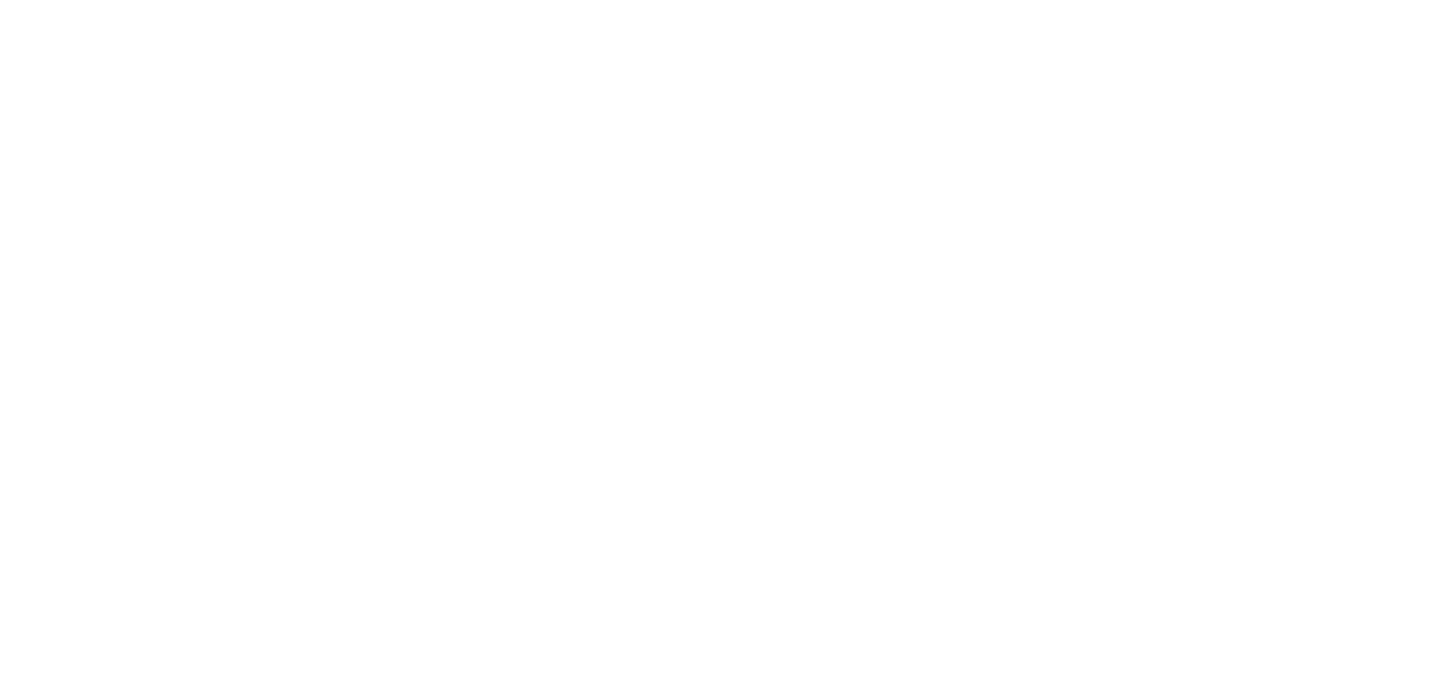
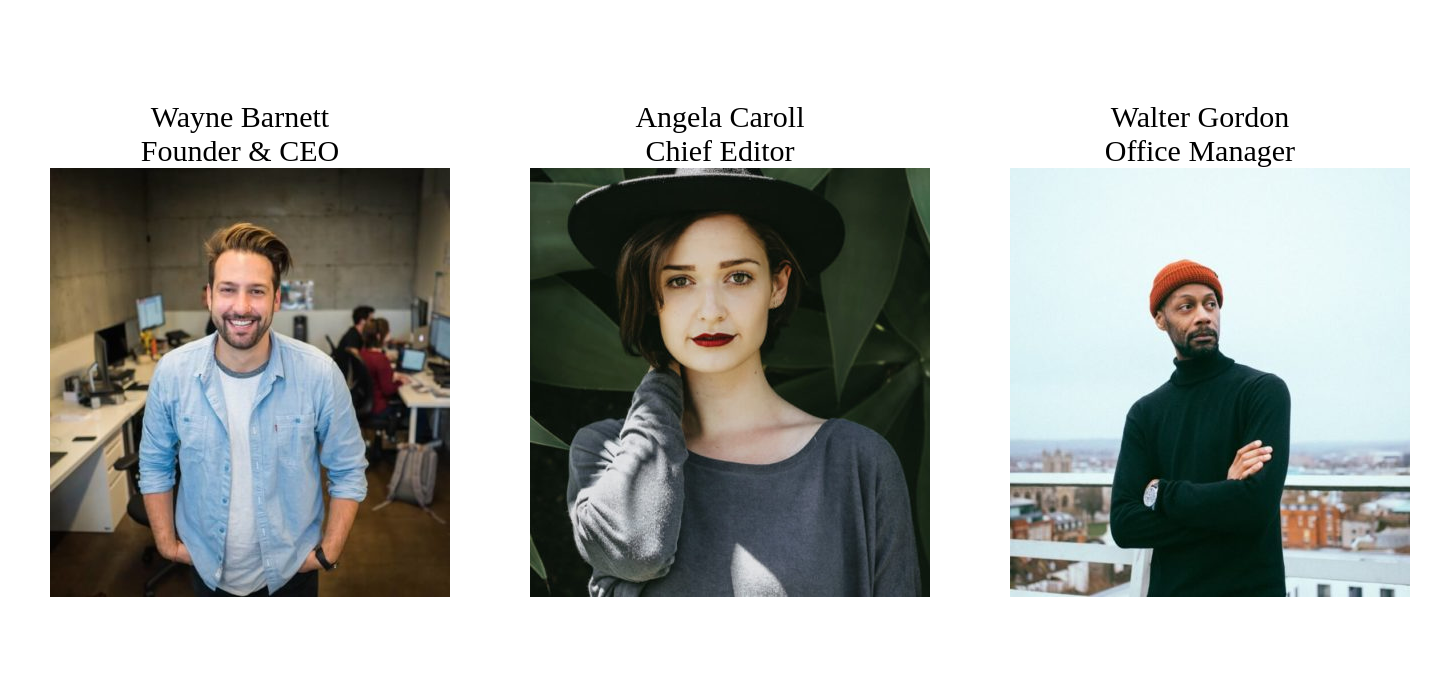
Before and after one commit to simonecarcagni/js-our-team, a plain HTML site: page index.html in a window 1280 px wide. Shown: the top 697 px of the page, 1440 px wide, since content can reach past the window. Drawn offline with Linux system fonts and the light colour scheme.

Commit message:
Lavoro Terminato

```diff
--- a/css/style.css
+++ b/css/style.css
@@ -0,0 +1,26 @@
+*{
+    margin: 0;
+    padding: 0;
+    box-sizing: border-box;
+}
+
+#container{
+    width: 1440px;
+    height: 800px;
+    margin: auto;
+    padding: 50px 0px;
+}
+
+.card{
+    height: 500px;
+    width: calc(100% / 3 - 100px);
+    margin: 50px;
+    font-size: 30px;
+    text-align: center;
+}
+
+.d-flex{
+    display: flex;
+    flex-wrap: wrap;
+
+}
--- a/index.html
+++ b/index.html
@@ -9,7 +9,9 @@
 </head>
 <body>
     <main>
-        <div id="container"></div>
+        <div id="container" class="d-flex">
+
+        </div>
     </main>
 
     <script src="js/main.js"></script>
--- a/js/main.js
+++ b/js/main.js
@@ -1,41 +1,16 @@
 containerDom = document.getElementById('container');
 
+let teamInformation = {
+    name : ["Wayne Barnett", "Angela Caroll", "Walter Gordon", "Angela Lopez", "Scott Estrada", "Barbara Ramos"],
+    role: ["Founder & CEO", "Chief Editor", "Office Manager", "Social Media Manager", "Developer", "Graphic Designer"],
+    img: ["wayne-barnett-founder-ceo.jpg", "angela-caroll-chief-editor.jpg", "walter-gordon-office-manager.jpg", "angela-lopez-social-media-manager.jpg", "scott-estrada-developer.jpg", "barbara-ramos-graphic-designer.jpg"]
+}
 
+for (let i = 0; i < 6; i++){
 
-let teamInformation = [
-    {
-        'name' : 'Wayne Barnett',
-        'role': 'Founder & CEO',
-        'img': 'wayne-barnett-founder-ceo.jpg'
-    },
-    {
-        'name': 'Angela Caroll',
-        'role': 'Chief Editor  ',
-        'img': 'angela-caroll-chief-editor.jpg'
-    },
-    {
-        'name': 'Walter Gordon',
-        'role': 'Office Manager',
-        'img': 'walter-gordon-office-manager.jpg'
-    },
-    {
-        'name': 'Angela Lopez',
-        'role': 'Social Media Manager',
-        'img': 'angela-lopez-social-media-manager.jpg'
-    },
-    {
-        'name': 'Scott Estrada',
-        'role': 'Developer',
-        'img': 'scott-estrada-developer.jpg'
-    },
-    {
-        'name': 'Barbara Ramos',
-        'role': 'Graphic Designer',
-        'img': 'barbara-ramos-graphic-designer.jpg'
-    },
+    containerDom.innerHTML += `<div class="card">
+                                ${teamInformation.name[i]}<br>
+                                ${teamInformation.role[i]}<br>
+                                <img src="./img/${teamInformation.img[i]}">`;
 
-]
-
-for (let key in teamInformation){
-    console.log(teamInformation[key]);
 }
```
